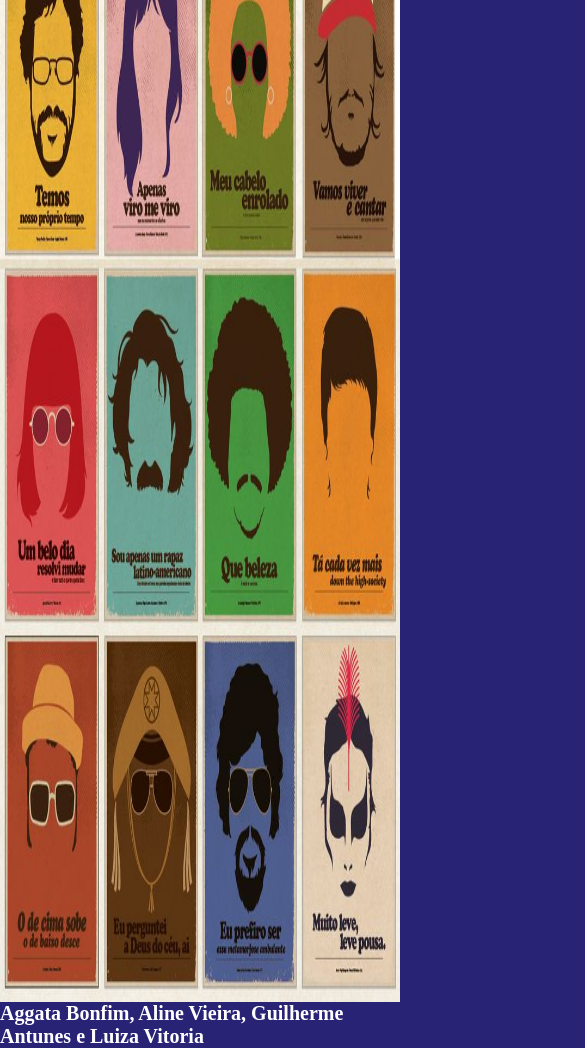
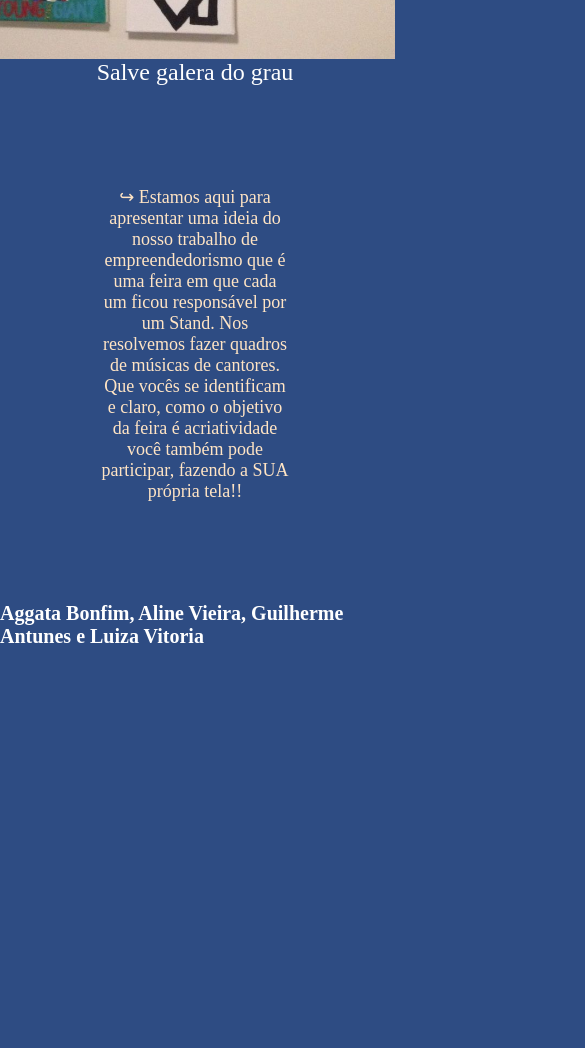
Before and after one commit to alinelinda29/empreendedorismo, a plain HTML site: page index.html in a window 390 px wide. Shown: the part 511-1559 px from the top of the page, 585 px wide, since content can reach past the window. After the commit the page ends 1159 px from the top, so only its background shows below. Drawn offline with Linux system fonts and the light colour scheme.

Commit message:
Add files via upload

```diff
--- a/index.html
+++ b/index.html
@@ -9,19 +9,20 @@
 </head>
 <body>
     <header class="cabecalho">
-        <h1> Estrelas na arte
-        </h1>
+        <h1> Estrelas na arte </h1>
     </header>
     <section class="secao1">
-<img class="imagem" src="empreendedorimo.jpeg" alt="artista">
-<p class="text">Salve galera do grau </p>
-   <p class="texto">↪ Estamos aqui para apresentar uma ideia do nosso trabalho de
-empreendedorismo que é uma feira em que cada um ficou responsável por um Stand. Nos resolvemos fazer quadros de músicas de cantores.
-Que vocês se identificam e claro, como o objetivo da feira é acriatividade você também pode participar, fazendo a SUA própria tela!! </p>
+        <img class="imagem" src="foto.jpeg" alt="artista">
+        <div class="div1">
+            <p class="text">Salve galera do grau </p>
+            <p class="texto">↪ Estamos aqui para apresentar uma ideia do nosso trabalho de
+            empreendedorismo que é uma feira em que cada um ficou responsável por um Stand. Nos resolvemos fazer quadros de músicas de cantores.
+            Que vocês se identificam e claro, como o objetivo da feira é acriatividade você também pode participar, fazendo a SUA própria tela!! </p>
+        </div>
 </section>
-    <header class="rodape">
-<h1> Aggata Bonfim, Aline Vieira, Guilherme Antunes e Luiza Vitoria</h1>
-</header>
+    <footer class="rodape">
+        <h1> Aggata Bonfim, Aline Vieira, Guilherme Antunes e Luiza Vitoria</h1>
+    </footer>
 
 </body>
 </html>
--- a/style.css
+++ b/style.css
@@ -2,19 +2,25 @@
     margin: 0%;
     padding: 0%;
 }
+
 .cabecalho{
-    background-color: #2e5f9e;
+    background-color: #4a87d6;
     text-align: center;
     font-style: italic;
     color: rgb(255, 253, 251);
 }
 
 body{
-    background-color: #130d68e7	;
+    background-color: #193a77e7	;
 }
 
 .secao1{
     display: flex;
+    align-items: center;
+}
+
+.div1{
+    text-align: center;
 }
 
 .imagem{
@@ -43,3 +49,18 @@ body{
     font-size: 50px;
     color: bisque;
 }
+
+@media screen and (max-width: 600px){
+    .secao1{
+        flex-direction: column;
+    }
+
+    .text{
+        font-size: 24px;
+    }
+
+    .texto{
+        padding: 100px;
+        font-size: 18px;
+    }
+}
```
Also changed, not shown: foto.jpeg (added), logo.jpeg (added).
